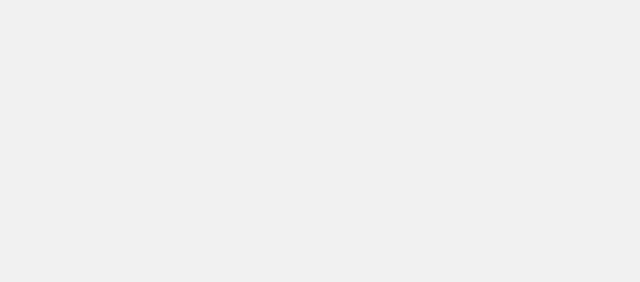
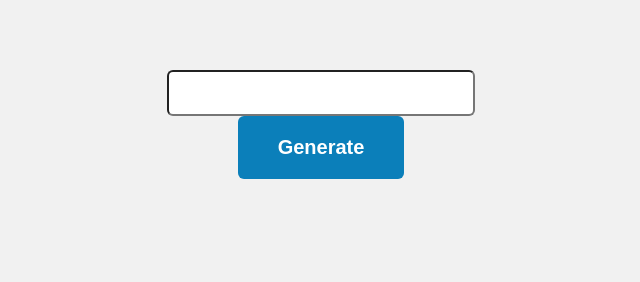
Before and after one commit to riazlatib/Word-Generator, a plain HTML site: page index.html in a window 1280 px wide. Shown: the whole page, without its empty margins (319-959 px from the left). Drawn offline with Linux system fonts and the light colour scheme.

Commit message:
Init testing

```diff
--- a/index.html
+++ b/index.html
@@ -7,6 +7,10 @@
     <title>Random Word Generator</title>
   </head>
   <body>
-
+    <form name="WordForm">
+      <input type="text" name="WordBox" id="wordbox" />
+      <input type="button" value="Generate" onClick="console.log(document.WordForm);" id="button" />
+      <!-- onClick="PickRandomWord(document.WordForm);" -->
+    </form>
   </body>
 </html>
--- a/js/app.js
+++ b/js/app.js
@@ -1,5 +1,3 @@
-console.log('loaded');
-
 var NumberOfWords = 28
 
 var words = new BuildArray(NumberOfWords)
```
